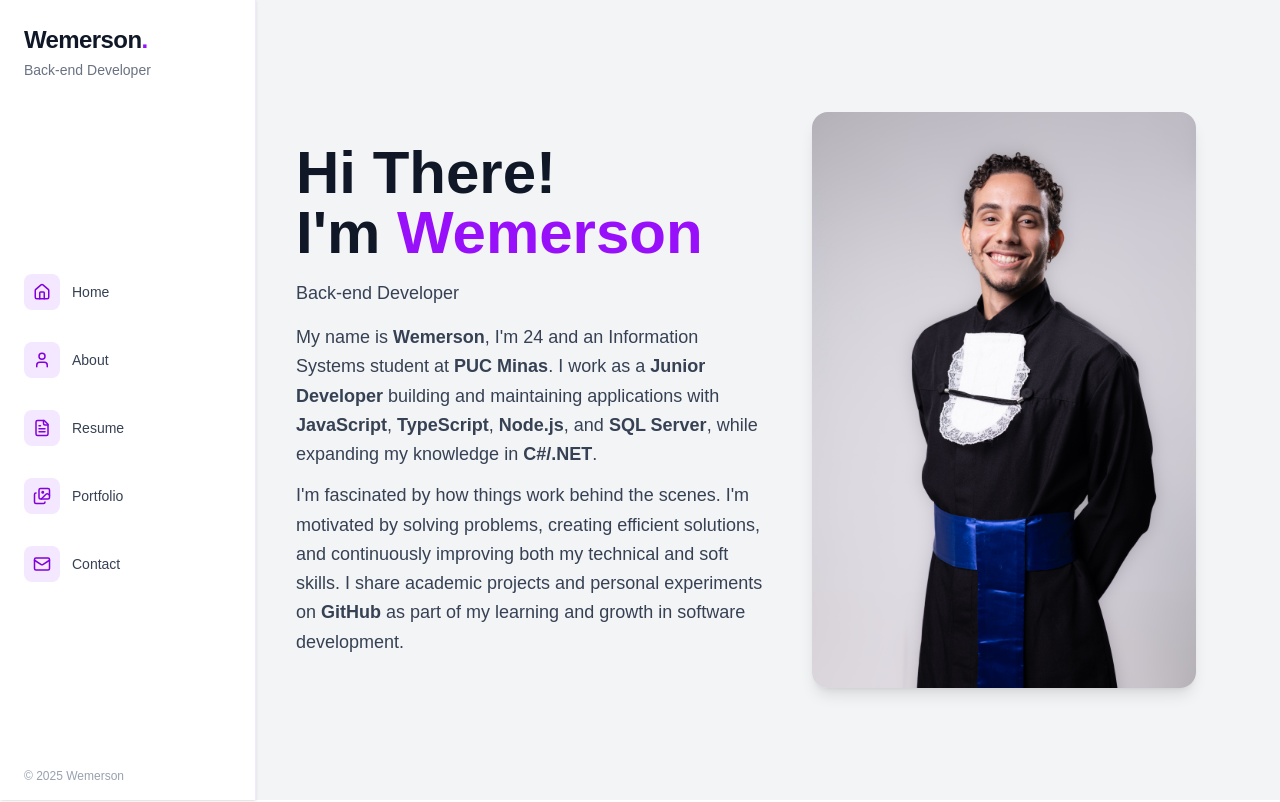
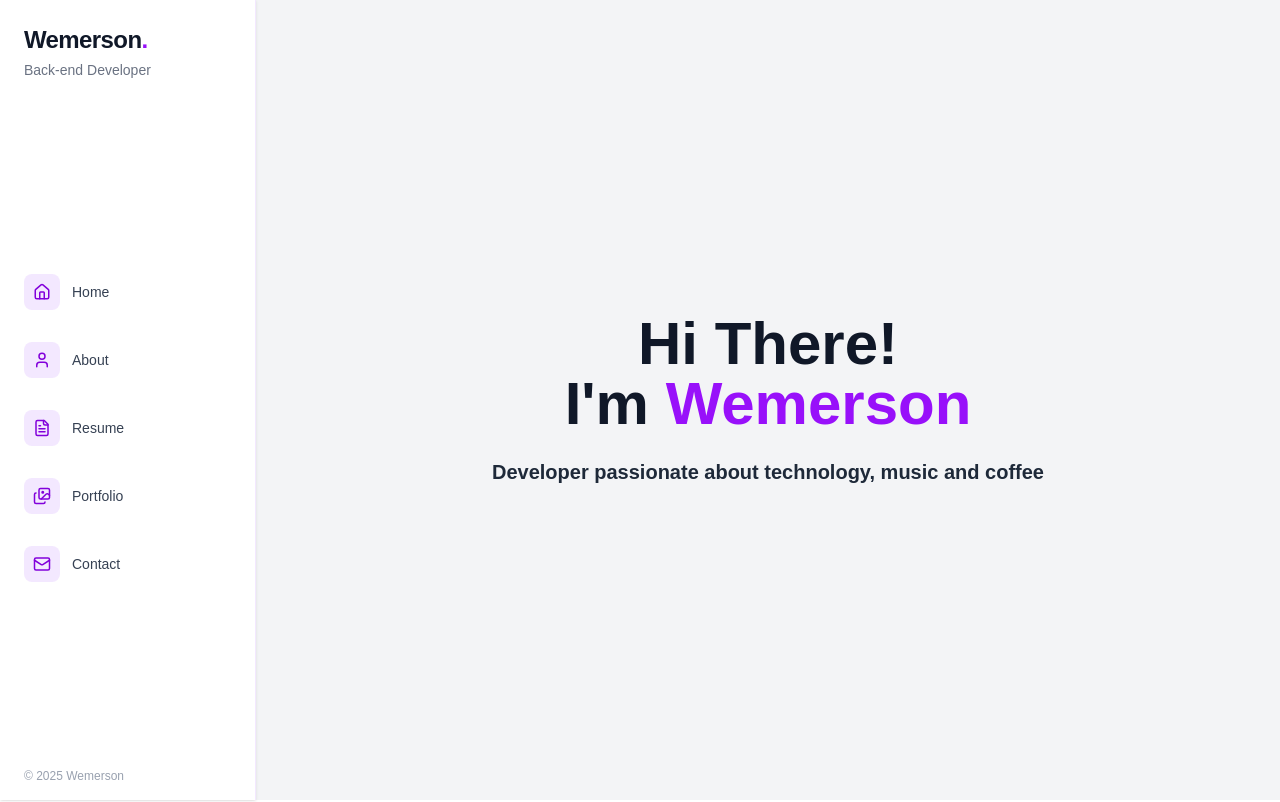
Before and after one commit to wmsalves/portfolio-wmsalves, a Next.js app: page / in a window 1280 px wide. Shown: the top 802 px of the page. Built offline with nearby package versions, Linux system fonts and the light colour scheme.

Commit message:
feat(home): center hero and show single tagline “Developer passionate about technology, music and coffee”

```diff
--- a/src/app/page.tsx
+++ b/src/app/page.tsx
@@ -4,7 +4,6 @@ import About from "@/components/sections/about/About";
 import ContactSection from "@/components/sections/contact/Contact";
 import ProjectsSection from "@/components/sections/project/Projects";
 import { motion } from "framer-motion";
-import Image from "next/image";
 
 export default function Home() {
   return (
@@ -12,60 +11,18 @@ export default function Home() {
       {/* HOME */}
       <section
         id="home"
-        className="flex flex-col md:flex-row items-center justify-between h-screen px-6 md:px-10 bg-gray-100"
+        className="flex flex-col items-center justify-center h-screen px-6 md:px-10 bg-gray-100 text-center"
       >
-        {/* Texto */}
-        <div className="flex-1 text-center md:text-left">
+        <div className="max-w-3xl">
           <h1 className="text-4xl md:text-6xl font-bold text-gray-900">
             Hi There! <br />
             I&apos;m <span className="text-purple-600">Wemerson</span>
           </h1>
 
-          <p className="mt-4 text-gray-700 text-lg font-medium">
-            Back-end Developer
+          <p className="mt-6 text-gray-800 text-lg md:text-xl font-semibold">
+            Developer passionate about technology, music and coffee
           </p>
-
-          {/* Novo texto */}
-          <div className="mt-4 max-w-2xl mx-auto md:mx-0 space-y-3 text-gray-700">
-            <p className="text-base md:text-lg leading-relaxed">
-              My name is <span className="font-semibold">Wemerson</span>,
-              I&apos;m 24 and an Information Systems student at{" "}
-              <span className="font-semibold">PUC Minas</span>. I work as a{" "}
-              <span className="font-semibold">Junior Developer</span> building
-              and maintaining applications with{" "}
-              <span className="font-semibold">JavaScript</span>,{" "}
-              <span className="font-semibold">TypeScript</span>,{" "}
-              <span className="font-semibold">Node.js</span>, and{" "}
-              <span className="font-semibold">SQL Server</span>, while expanding
-              my knowledge in <span className="font-semibold">C#/.NET</span>.
-            </p>
-            <p className="text-base md:text-lg leading-relaxed">
-              I&apos;m fascinated by how things work behind the scenes. I&apos;m
-              motivated by solving problems, creating efficient solutions, and
-              continuously improving both my technical and soft skills. I share
-              academic projects and personal experiments on{" "}
-              <span className="font-semibold">GitHub</span> as part of my
-              learning and growth in software development.
-            </p>
-          </div>
         </div>
-
-        {/* Imagem */}
-        <motion.div
-          initial={{ opacity: 0, x: 100 }}
-          animate={{ opacity: 1, x: 0 }}
-          transition={{ duration: 1 }}
-          className="flex-1 flex justify-center mt-10 md:mt-0"
-        >
-          <Image
-            src="/images/ProfilePhoto.JPG"
-            alt="Profile Photo"
-            width={400}
-            height={400}
-            className="rounded-2xl shadow-lg w-72 md:w-96 object-cover"
-            priority
-          />
-        </motion.div>
       </section>
 
       {/* ABOUT */}
```
